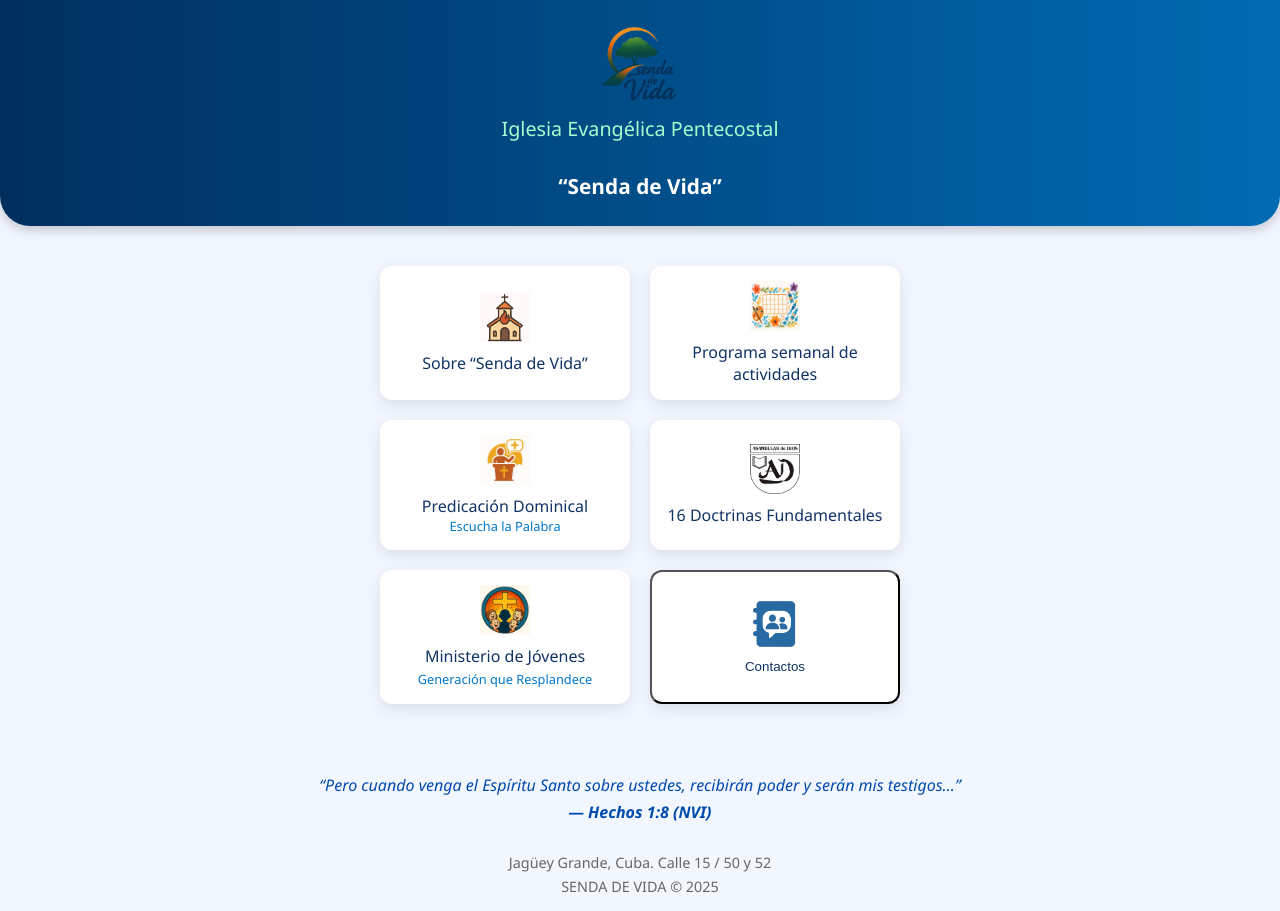
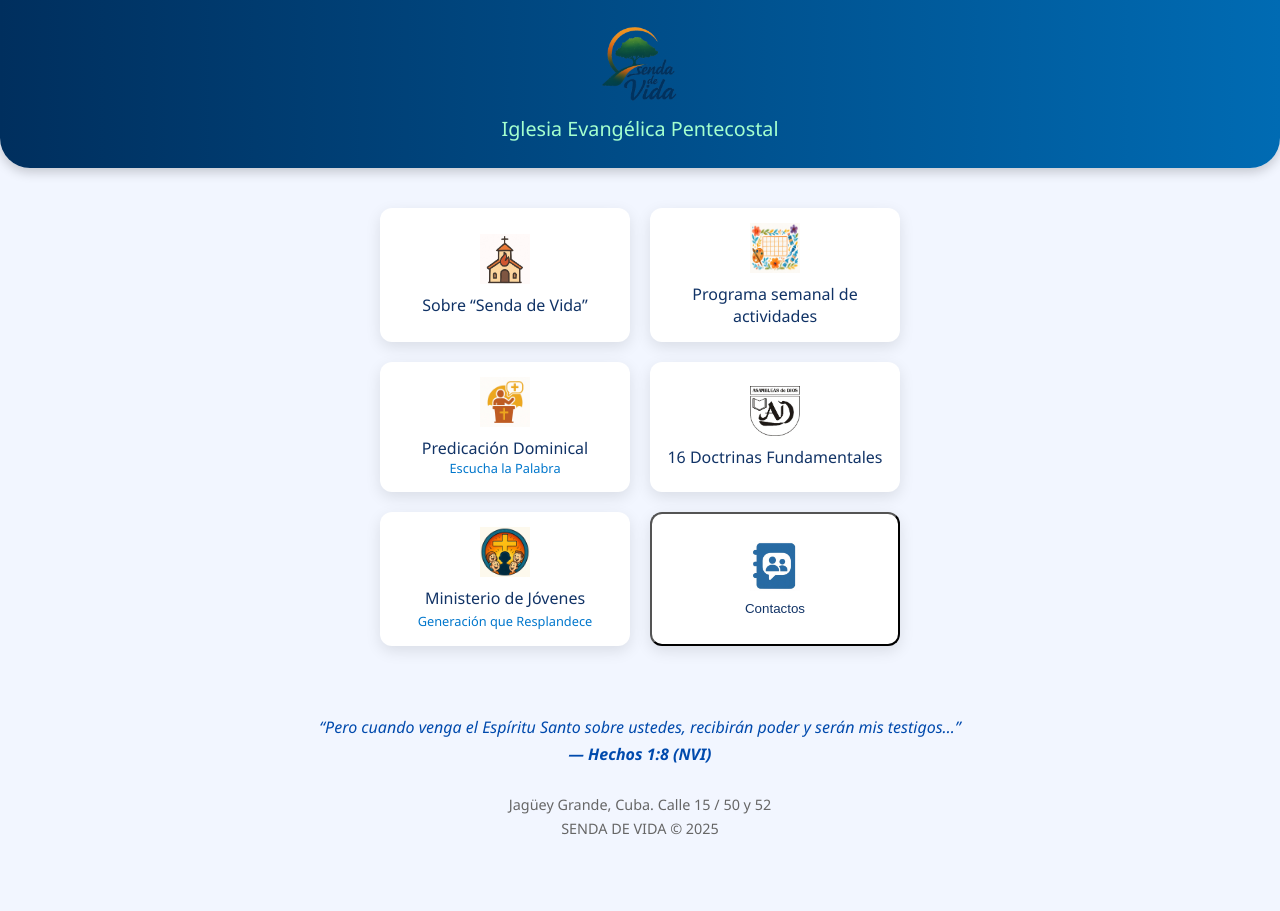
Before and after one commit to elijah-dscpl/web-senda-de-vida, a plain HTML site: page index.html in a window 1280 px wide. After the commit the page ends 853 px from the top, so only its background shows below. Drawn offline with Linux system fonts and the light colour scheme.

Commit message:
Update index.html

```diff
--- a/index.html
+++ b/index.html
@@ -20,7 +20,7 @@
   <header class="encabezado nuevo-encabezado">
     <div class="contenedor-logo-titulo">
       <img src="icons/sendadevida.png" alt="Logo Senda de Vida" class="logo-encabezado">
-      <h1><span>Iglesia Evangélica Pentecostal</span><br>“Senda de Vida”</h1>
+      <h1><span>Iglesia Evangélica Pentecostal</span></h1>
     </div>
   </header>
 
```
